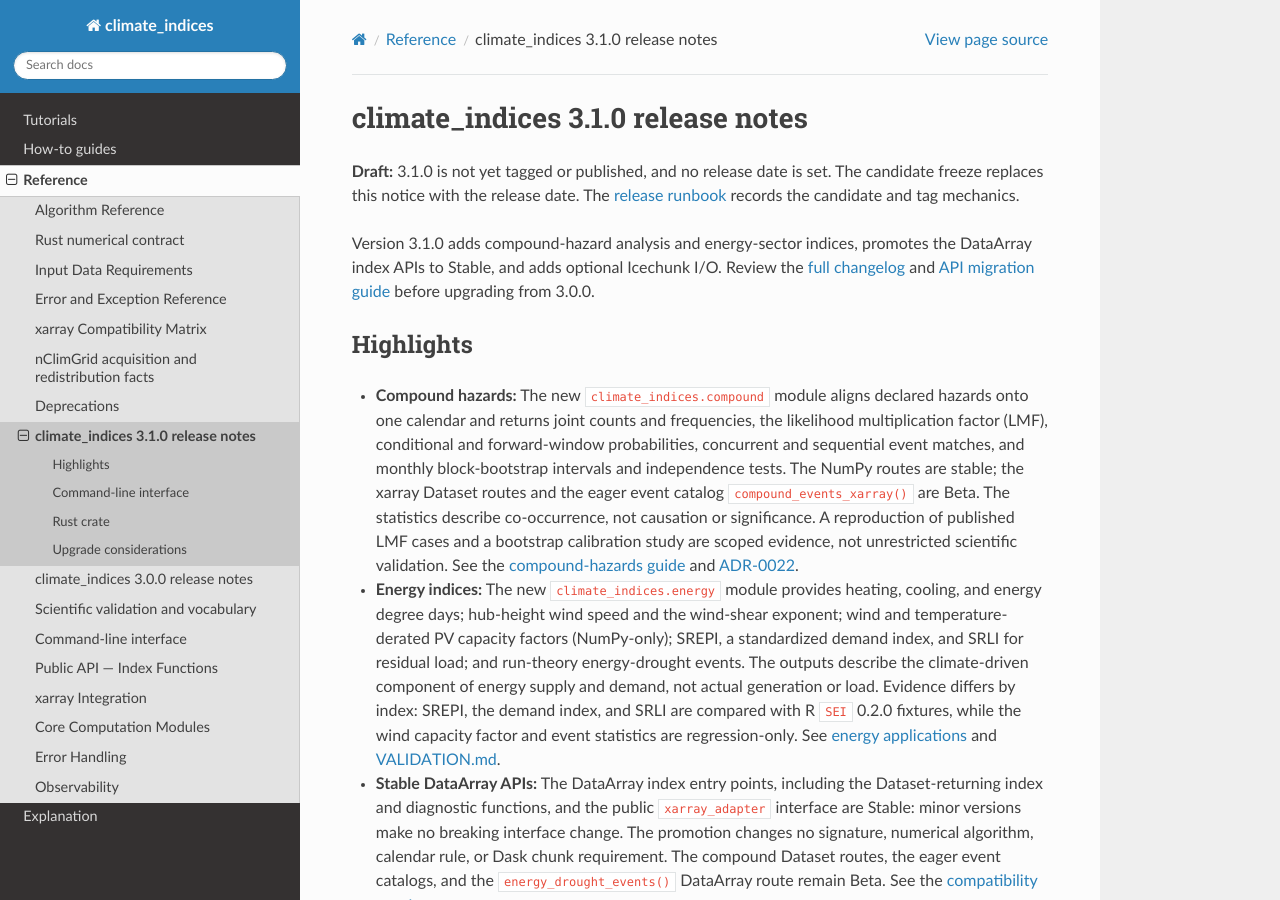
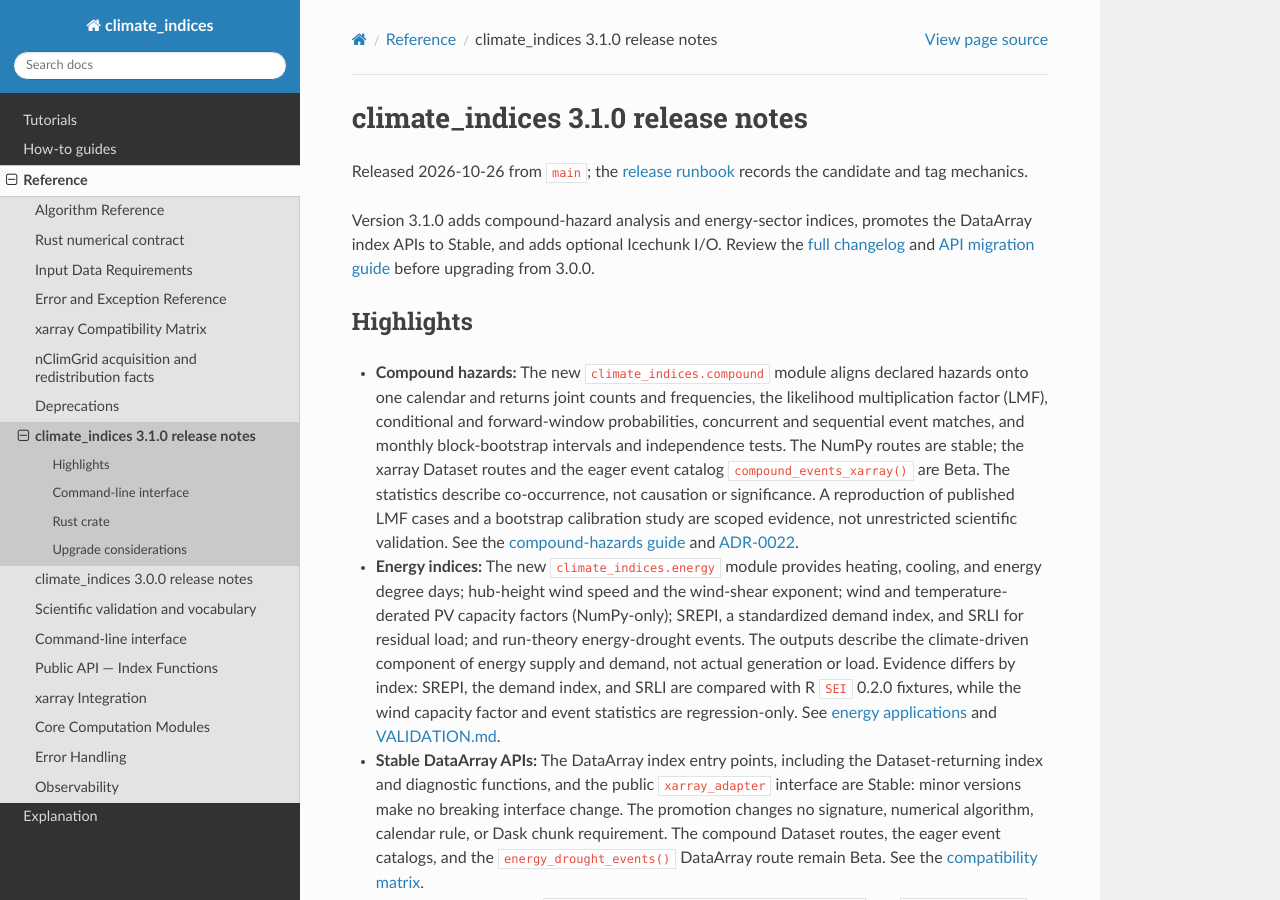
Before and after one commit to monocongo/climate_indices, a Sphinx documentation site: the page built from docs/release-notes-3.1.0.md, in a window 1280 px wide and 900 px high. Built offline with Sphinx 7.4.7 and the Read the Docs theme 3.1.0, drawn with Linux system fonts in a browser that asks for light colours.

Commit message:
docs(release): date the 3.1.0 release records
Set the CHANGELOG top entry to 2026-10-26 and replace the release-notes
draft notice with the release date. A v3.1.0 tag build requires the top
entry's date to equal the annotated tag's own tagger date, and the
release-notes opening to repeat it.

If the tag slips past that day, re-date the records, freeze the candidate
again, and rehearse it.

Refs #1463

```diff
--- a/docs/release-notes-3.1.0.md
+++ b/docs/release-notes-3.1.0.md
@@ -1,8 +1,7 @@
 # climate_indices 3.1.0 release notes
 
-**Draft:** 3.1.0 is not yet tagged or published, and no release date is set. The
-candidate freeze replaces this notice with the release date. The
-[release runbook](release-process.md) records the candidate and tag mechanics.
+Released 2026-10-26 from `main`; the [release runbook](release-process.md) records the
+candidate and tag mechanics.
 
 Version 3.1.0 adds compound-hazard analysis and energy-sector indices, promotes
 the DataArray index APIs to Stable, and adds optional Icechunk I/O. Review the
```
Also changed, not shown: CHANGELOG.md (+1 -1 lines).
